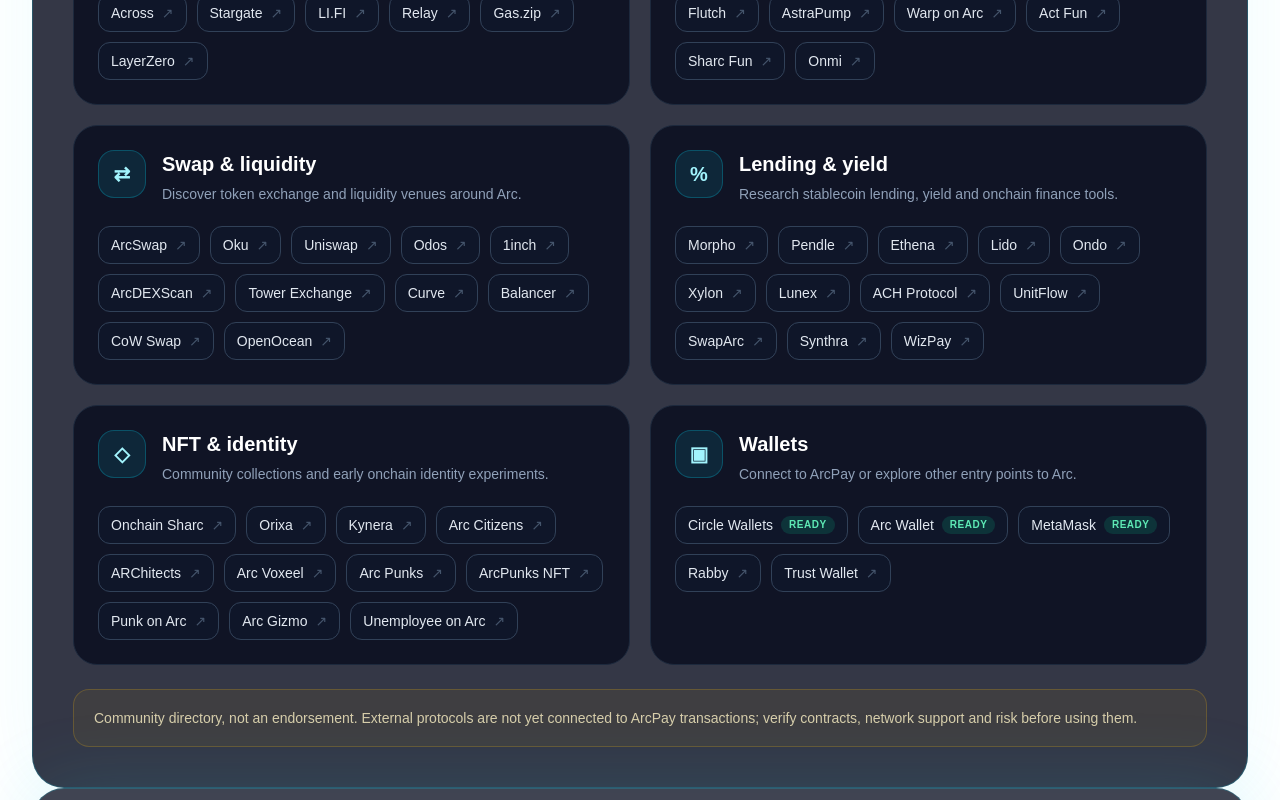
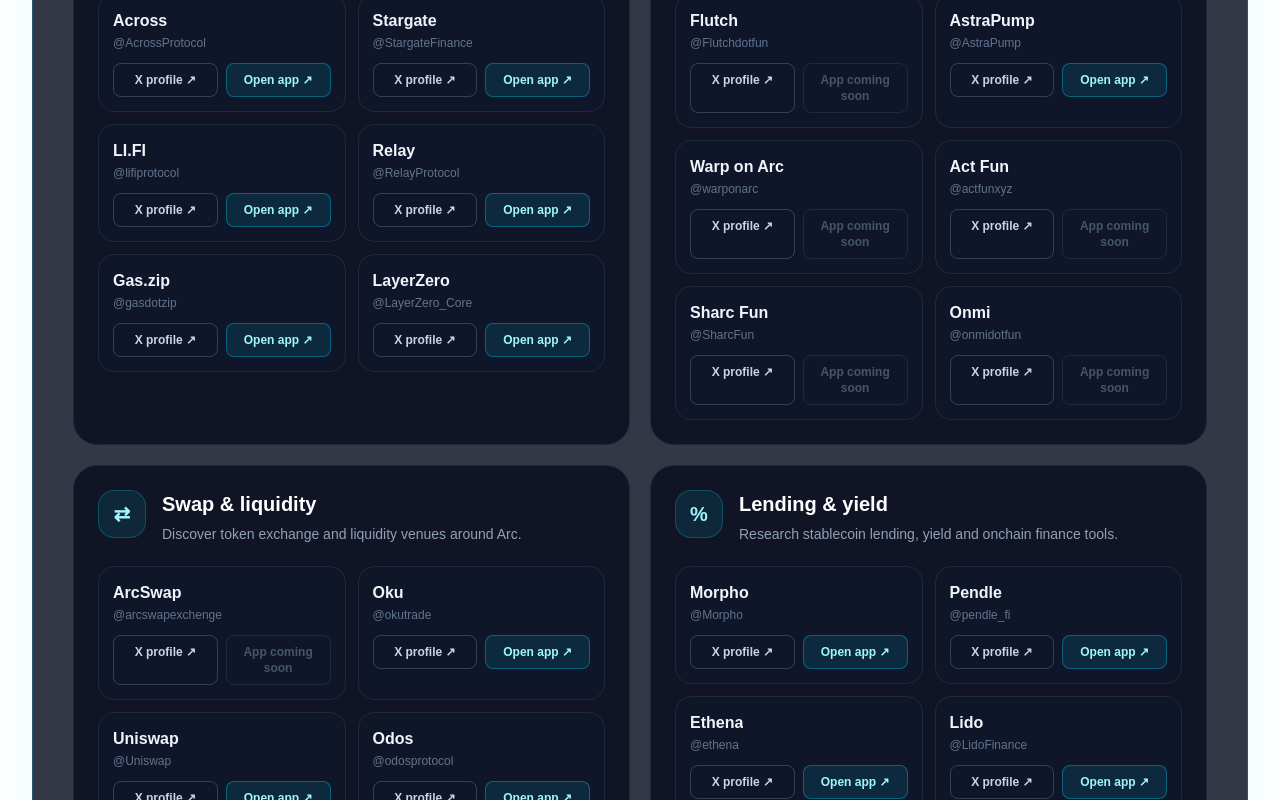
Before and after one commit to kejan2514/arcplay, a Next.js app: page / in a window 1280 px wide. Shown: the part 4120-4920 px from the top of the page. Built offline with nearby package versions, Linux system fonts and the light colour scheme; no server answers.

Commit message:
feat: add official app links to ecosystem directory

```diff
--- a/src/components/ecosystem-integrations.tsx
+++ b/src/components/ecosystem-integrations.tsx
@@ -49,27 +49,51 @@
               </div>
             </div>
 
-            <div className="mt-5 flex flex-wrap gap-2.5">
+            <div className="mt-5 grid gap-3 sm:grid-cols-2">
               {category.projects.map((item) => (
+                <div
+                  key={`${category.id}-${item.handle}`}
+                  className="rounded-2xl border border-slate-800 bg-slate-900/70 p-3.5 transition hover:border-cyan-400/35"
+                >
+                  <div className="flex items-start justify-between gap-3">
+                    <div className="min-w-0">
+                      <p className="truncate font-semibold text-slate-100">{item.name}</p>
+                      <p className="mt-0.5 truncate text-xs text-slate-500">@{item.handle}</p>
+                    </div>
+                    {item.status === "available" && (
+                      <span className="rounded-full bg-emerald-400/15 px-2 py-1 text-[9px] font-bold uppercase tracking-wider text-emerald-300">
+                        Ready
+                      </span>
+                    )}
+                  </div>
+
+                  <div className="mt-3 grid grid-cols-2 gap-2">
                     <a
-                  key={`${category.id}-${item.handle}`}
                       href={`https://x.com/${item.handle}`}
                       target="_blank"
                       rel="noreferrer"
-                  className="group inline-flex items-center gap-2 rounded-xl border border-slate-700 bg-slate-900/80 px-3 py-2 text-sm font-medium text-slate-200 transition hover:-translate-y-0.5 hover:border-cyan-400/60 hover:text-cyan-200"
+                      className="rounded-lg border border-slate-700 px-3 py-2 text-center text-xs font-semibold text-slate-300 transition hover:border-slate-500 hover:text-white"
                       aria-label={`${item.name} official X profile`}
                     >
-                  <span>{item.name}</span>
-                  {item.status === "available" ? (
-                    <span className="rounded-full bg-emerald-400/15 px-2 py-0.5 text-[10px] font-bold uppercase tracking-wider text-emerald-300">
-                      Ready
-                    </span>
+                      X profile ↗
+                    </a>
+                    {item.website ? (
+                      <a
+                        href={item.website}
+                        target="_blank"
+                        rel="noreferrer"
+                        className="rounded-lg border border-cyan-400/35 bg-cyan-400/10 px-3 py-2 text-center text-xs font-semibold text-cyan-200 transition hover:border-cyan-300 hover:bg-cyan-400/15"
+                        aria-label={`Open ${item.name} application`}
+                      >
+                        Open app ↗
+                      </a>
                     ) : (
-                    <span className="text-slate-600 transition group-hover:text-cyan-300">
-                      ↗
+                      <span className="cursor-not-allowed rounded-lg border border-slate-800 px-3 py-2 text-center text-xs font-semibold text-slate-600">
+                        App coming soon
                       </span>
                     )}
-                </a>
+                  </div>
+                </div>
               ))}
             </div>
           </article>
--- a/src/lib/arc-ecosystem.ts
+++ b/src/lib/arc-ecosystem.ts
@@ -9,6 +9,7 @@
 export type EcosystemProject = {
   name: string;
   handle: string;
+  website?: string;
   status: "available" | "explore";
 };
 
@@ -16,7 +17,8 @@
   name: string,
   handle: string,
   status: EcosystemProject["status"] = "explore",
-): EcosystemProject => ({ name, handle, status });
+  website?: string,
+): EcosystemProject => ({ name, handle, status, website });
 
 export const ECOSYSTEM_CATEGORIES: EcosystemCategory[] = [
   {
@@ -25,12 +27,12 @@
     description: "Move assets between Arc and connected ecosystems.",
     icon: "↔",
     projects: [
-      project("Across", "AcrossProtocol"),
-      project("Stargate", "StargateFinance"),
-      project("LI.FI", "lifiprotocol"),
-      project("Relay", "RelayProtocol"),
-      project("Gas.zip", "gasdotzip"),
-      project("LayerZero", "LayerZero_Core"),
+      project("Across", "AcrossProtocol", "explore", "https://app.across.to/"),
+      project("Stargate", "StargateFinance", "explore", "https://stargate.finance/transfer"),
+      project("LI.FI", "lifiprotocol", "explore", "https://jumper.exchange/"),
+      project("Relay", "RelayProtocol", "explore", "https://relay.link/bridge"),
+      project("Gas.zip", "gasdotzip", "explore", "https://www.gas.zip/"),
+      project("LayerZero", "LayerZero_Core", "explore", "https://layerzero.network/"),
     ],
   },
   {
@@ -40,7 +42,7 @@
     icon: "↗",
     projects: [
       project("Flutch", "Flutchdotfun"),
-      project("AstraPump", "AstraPump"),
+      project("AstraPump", "AstraPump", "explore", "https://astrapump.org/"),
       project("Warp on Arc", "warponarc"),
       project("Act Fun", "actfunxyz"),
       project("Sharc Fun", "SharcFun"),
@@ -54,16 +56,16 @@
     icon: "⇄",
     projects: [
       project("ArcSwap", "arcswapexchenge"),
-      project("Oku", "okutrade"),
-      project("Uniswap", "Uniswap"),
-      project("Odos", "odosprotocol"),
-      project("1inch", "1inch"),
+      project("Oku", "okutrade", "explore", "https://oku.trade/"),
+      project("Uniswap", "Uniswap", "explore", "https://app.uniswap.org/"),
+      project("Odos", "odosprotocol", "explore", "https://app.odos.xyz/"),
+      project("1inch", "1inch", "explore", "https://app.1inch.io/"),
       project("ArcDEXScan", "ArcDEXScan"),
       project("Tower Exchange", "TowerExchange"),
-      project("Curve", "CurveFinance"),
-      project("Balancer", "Balancer"),
-      project("CoW Swap", "CoWSwap"),
-      project("OpenOcean", "OpenOceanGlobal"),
+      project("Curve", "CurveFinance", "explore", "https://curve.finance/"),
+      project("Balancer", "Balancer", "explore", "https://balancer.fi/"),
+      project("CoW Swap", "CoWSwap", "explore", "https://swap.cow.fi/"),
+      project("OpenOcean", "OpenOceanGlobal", "explore", "https://app.openocean.finance/"),
     ],
   },
   {
@@ -72,11 +74,11 @@
     description: "Research stablecoin lending, yield and onchain finance tools.",
     icon: "%",
     projects: [
-      project("Morpho", "Morpho"),
-      project("Pendle", "pendle_fi"),
-      project("Ethena", "ethena"),
-      project("Lido", "LidoFinance"),
-      project("Ondo", "OndoFinance"),
+      project("Morpho", "Morpho", "explore", "https://app.morpho.org/"),
+      project("Pendle", "pendle_fi", "explore", "https://app.pendle.finance/"),
+      project("Ethena", "ethena", "explore", "https://app.ethena.fi/"),
+      project("Lido", "LidoFinance", "explore", "https://stake.lido.fi/"),
+      project("Ondo", "OndoFinance", "explore", "https://ondo.finance/"),
       project("Xylon", "Xylonet_"),
       project("Lunex", "lunexfinance"),
       project("ACH Protocol", "AchProtocol"),
@@ -111,11 +113,11 @@
     description: "Connect to ArcPay or explore other entry points to Arc.",
     icon: "▣",
     projects: [
-      project("Circle Wallets", "circle", "available"),
+      project("Circle Wallets", "circle", "available", "https://console.circle.com/wallets"),
       project("Arc Wallet", "wallet", "available"),
-      project("MetaMask", "MetaMask", "available"),
-      project("Rabby", "Rabby_io"),
-      project("Trust Wallet", "TrustWallet"),
+      project("MetaMask", "MetaMask", "available", "https://portfolio.metamask.io/"),
+      project("Rabby", "Rabby_io", "explore", "https://rabby.io/"),
+      project("Trust Wallet", "TrustWallet", "explore", "https://wallet.trustwallet.com/"),
     ],
   },
 ];
```
Lines whose indentation alone changed are shown as unchanged.
